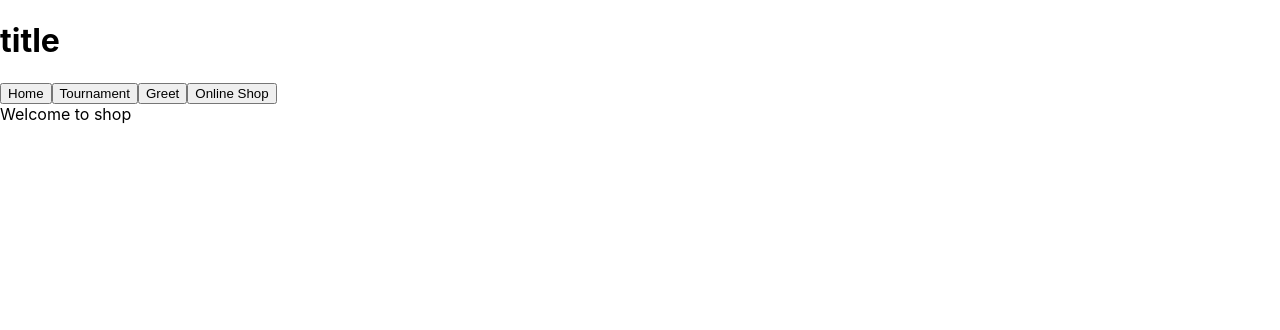
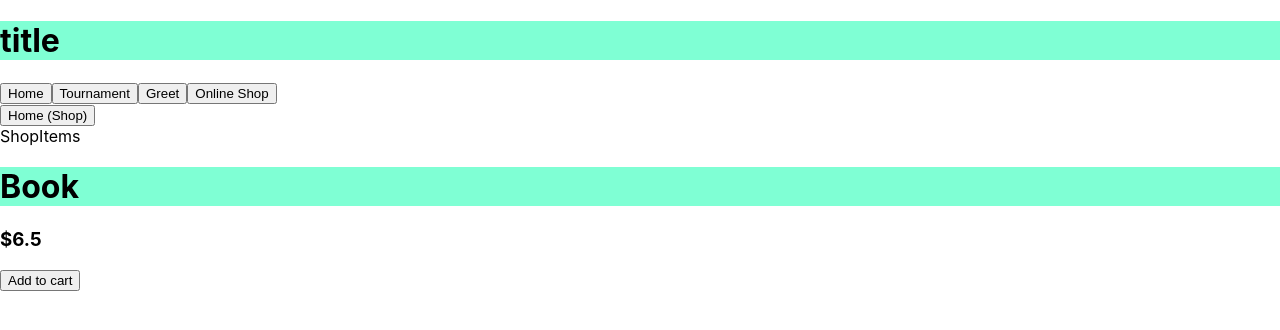
Before and after one commit to AitordeGomar/React-Demo, a React (Create React App) app: page /shop in a window 1280 px wide. Shown: the top 330 px of the page. Built offline with nearby package versions, Linux system fonts and the light colour scheme.

Commit message:
css linked shop

```diff
--- a/src/componets/shop/Shop.js
+++ b/src/componets/shop/Shop.js
@@ -1,10 +1,19 @@
-import React from 'react'
+import React from 'react';
+import {BrowserRouter as Router, Route, Switch} from 'react-router-dom';
+
+import ShopNav from './ShopNav';
+import ShopItems from './ShopItems';
 
 const Shop = () => {
     return (
-        <div>
-            <div>Welcome to shop</div>
-        </div>
+        <>
+        <Router>
+            <ShopNav />
+            <Switch>
+                <Route path='/'><ShopItems /></Route>
+            </Switch>
+        </Router>
+        </>
     )
 }
 
--- /dev/null
+++ b/src/componets/shop/ShopItems.js
@@ -0,0 +1,23 @@
+import React from 'react';
+import './css/ShopItems.css';
+
+const ShopItems = () => {
+    return (
+        <div>
+            <div>ShopItems</div>
+            <Item name='Book' price='$6.5'/>
+        </div>
+    )
+}
+
+const Item = (props)=>{
+    return(
+        <>
+        <h1>{props.name}</h1>
+        <h3>{props.price}</h3>
+        <button>Add to cart</button>
+        </>
+    )
+}
+
+export default ShopItems;
--- /dev/null
+++ b/src/componets/shop/ShopNav.js
@@ -0,0 +1,13 @@
+import React from 'react';
+import {Link} from 'react-router-dom';
+
+const ShopNav = () => {
+    return (
+        <>
+        <Link to='/'><button>Home (Shop)</button></Link>
+
+        </>
+    )
+}
+
+export default ShopNav
--- /dev/null
+++ b/src/componets/shop/css/ShopItems.css
@@ -0,0 +1,3 @@
+h1{
+    background-color: aquamarine;
+}
```
